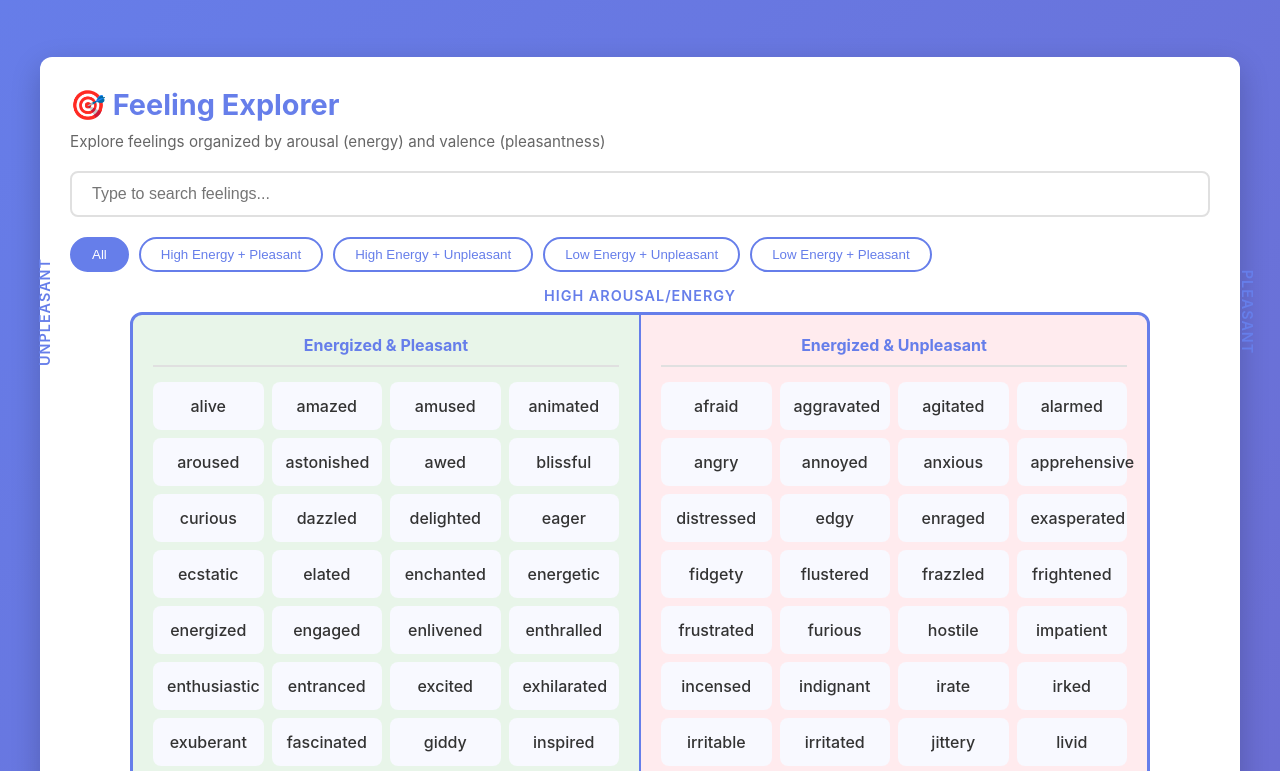
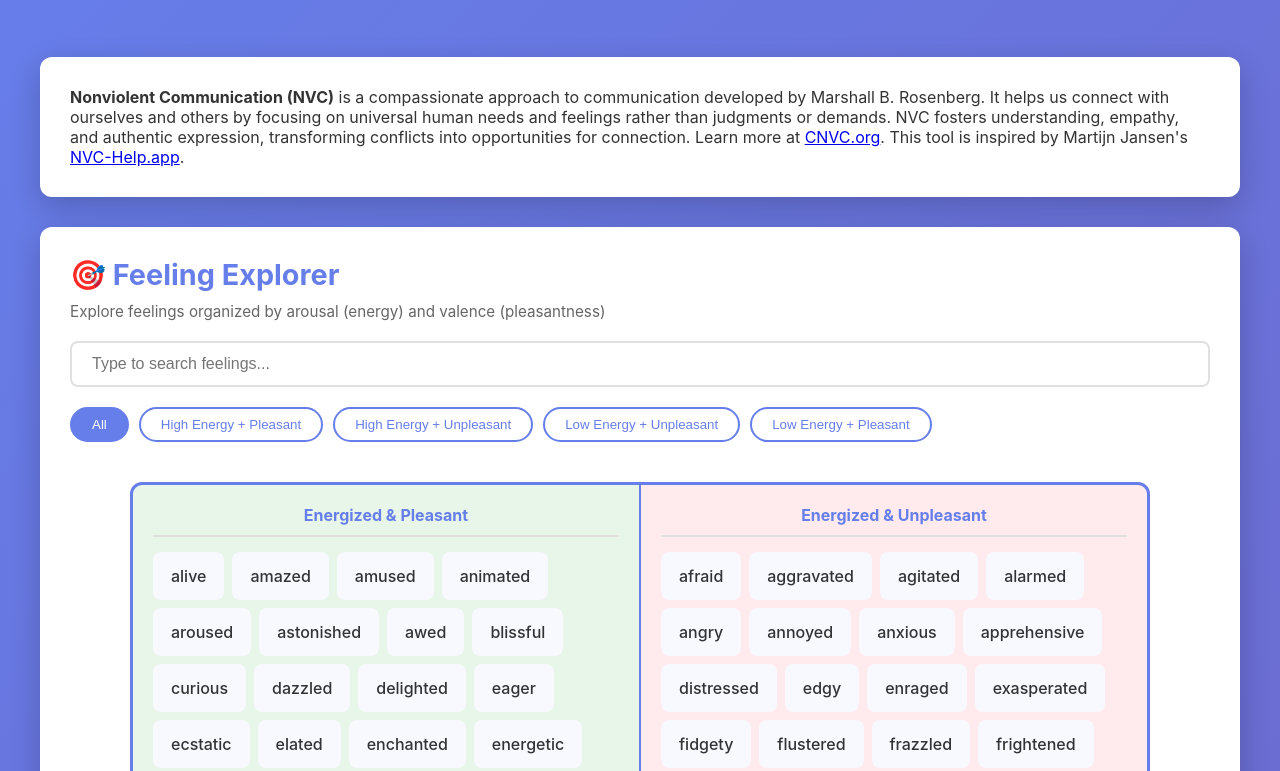
Before and after one commit to WolverineFan/nvc-practice, a website: page index.html in a window 1280 px wide. Shown: the part 123-894 px from the top of the page. Drawn offline with Linux system fonts and the light colour scheme.

Commit message:
Layout cleanup

```diff
--- a/index.html
+++ b/index.html
@@ -12,6 +12,14 @@
             <h1>Nonviolent Communication Practice Tool</h1>
             <p class="subtitle">Explore feelings, needs, and empathetic communication</p>
         </header>
+
+        <section class="card intro-section">
+            <p><strong>Nonviolent Communication (NVC)</strong> is a compassionate approach to communication developed by Marshall B. Rosenberg.
+                It helps us connect with ourselves and others by focusing on universal human needs and feelings rather than judgments or demands.
+                NVC fosters understanding, empathy, and authentic expression, transforming conflicts into opportunities for connection.
+                Learn more at <a href="https://www.cnvc.org/" target="_blank" rel="noopener noreferrer">CNVC.org</a>.
+                This tool is inspired by Martijn Jansen's <a href="https://nvc-help.app/" target="_blank" rel="noopener noreferrer">NVC-Help.app</a>.</p>
+        </section>
 
         <!-- Section 1: Feeling Exploration Tool -->
         <section id="feeling-explorer" class="card">
@@ -31,12 +39,6 @@
             </div>
 
             <div class="circumplex-grid">
-                <div class="quadrant-labels">
-                    <div class="axis-label vertical-label">High Arousal/Energy</div>
-                    <div class="axis-label horizontal-label-left">Unpleasant</div>
-                    <div class="axis-label horizontal-label-right">Pleasant</div>
-                    <div class="axis-label vertical-label-bottom">Low Arousal/Energy</div>
-                </div>
                 <div class="quadrants-container">
                     <div class="quadrant q1" data-quadrant="highPleasant">
                         <h3>Energized & Pleasant</h3>
--- a/script.js
+++ b/script.js
@@ -31,6 +31,14 @@ function initFeelingExplorer() {
         const quadrantsToShow = currentCategory === 'all'
             ? ['highPleasant', 'highUnpleasant', 'lowUnpleasant', 'lowPleasant']
             : [currentCategory];
+
+        // Toggle single-view class on container
+        const quadrantsContainer = document.querySelector('.quadrants-container');
+        if (currentCategory === 'all') {
+            quadrantsContainer.classList.remove('single-view');
+        } else {
+            quadrantsContainer.classList.add('single-view');
+        }
 
         // Clear all quadrants first
         Object.values(quadrantContainers).forEach(container => {
--- a/styles.css
+++ b/styles.css
@@ -105,7 +105,12 @@ header h1 {
     color: white;
 }
 
-.feelings-grid,
+.feelings-grid {
+    display: flex;
+    flex-wrap: wrap;
+    gap: 10px;
+}
+
 .needs-grid {
     display: grid;
     grid-template-columns: repeat(auto-fill, minmax(150px, 1fr));
@@ -116,11 +121,6 @@ header h1 {
 .circumplex-grid {
     position: relative;
     margin-top: 30px;
-}
-
-.quadrant-labels {
-    position: relative;
-    pointer-events: none;
 }
 
 .axis-label {
@@ -160,13 +160,18 @@ header h1 {
 .quadrants-container {
     display: grid;
     grid-template-columns: 1fr 1fr;
-    grid-template-rows: 1fr 1fr;
+    grid-template-rows: auto auto;
     gap: 2px;
     background: #667eea;
     border: 3px solid #667eea;
     border-radius: 12px;
     overflow: hidden;
     margin: 40px 60px;
+}
+
+.quadrants-container.single-view {
+    grid-template-columns: 1fr;
+    grid-template-rows: auto;
 }
 
 .quadrant {
@@ -186,7 +191,8 @@ header h1 {
 }
 
 .quadrant .feelings-grid {
-    grid-template-columns: repeat(auto-fill, minmax(100px, 1fr));
+    display: flex;
+    flex-wrap: wrap;
     gap: 8px;
 }
 
@@ -195,7 +201,18 @@ header h1 {
 .q3 { background: #f3e5f5; }
 .q4 { background: #e3f2fd; }
 
-.feeling-item,
+.feeling-item {
+    padding: 12px 16px;
+    background: #f8f9ff;
+    border-radius: 8px;
+    text-align: center;
+    cursor: pointer;
+    transition: all 0.3s;
+    border: 2px solid transparent;
+    font-weight: 500;
+    white-space: nowrap;
+}
+
 .need-item {
     padding: 12px;
     background: #f8f9ff;
```
